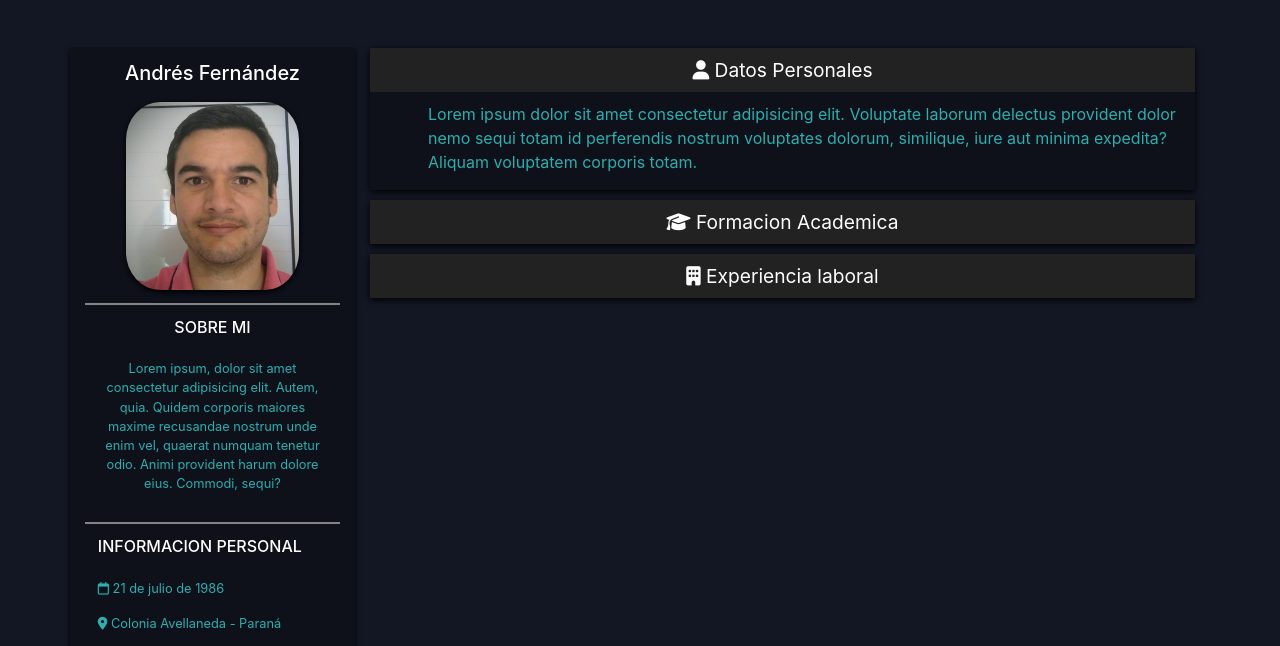
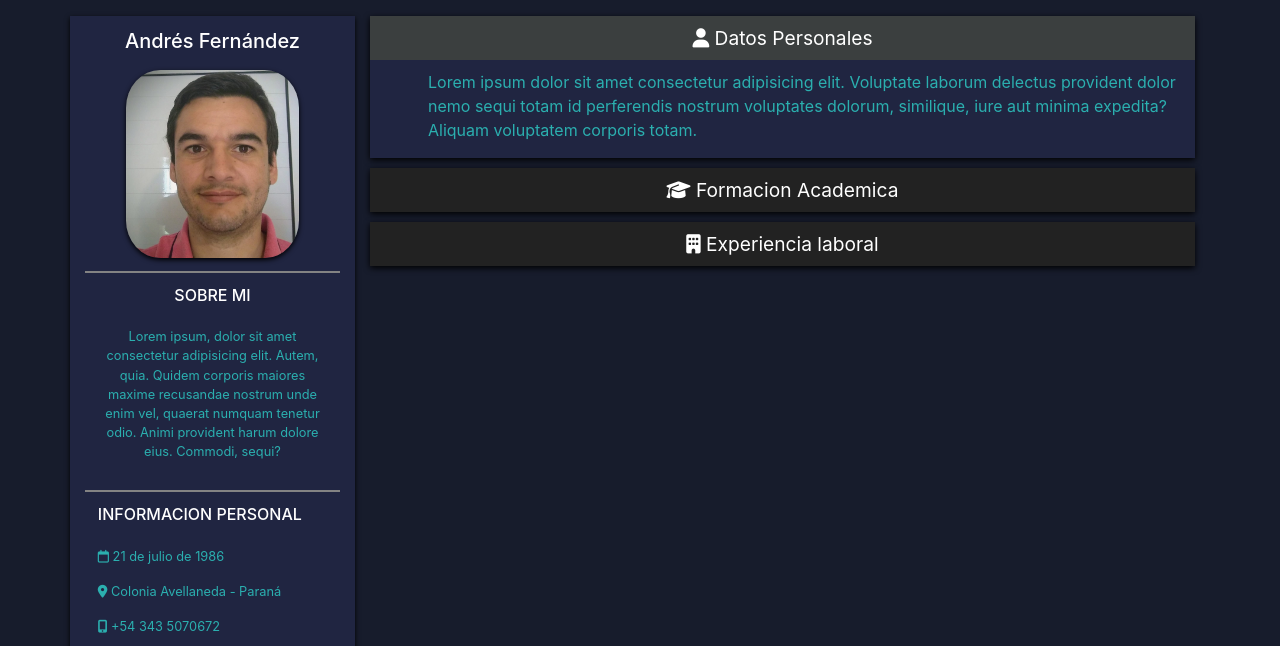
Before and after one commit to andresf103/CV, a plain HTML site: page index.html in a window 1280 px wide. Both pictures are taken after a click on the button "Datos Personales". Shown: the top 646 px of the page. Drawn offline with nearby package versions, Linux system fonts and the light colour scheme.

Commit message:
un poquitito mejor

```diff
--- a/codigo.js
+++ b/codigo.js
@@ -2,11 +2,12 @@ let divColapsables = document.getElementsByClassName("colapsable");
 /** */
 for (let i = 0; i < divColapsables.length; i++) {
     divColapsables[i].addEventListener("click", (ev) => {
-        ev.target.classList.toggle("active");
+        ev.target.classList.toggle("active"); //agregamos o quitamos la clase active
         /* nextElementSibling devuelve el elemento inmediato siguiente, en este caso el bloque de texto que esta escondido. */
         let content = ev.target.nextElementSibling;
         if (content.style.maxHeight) {
             content.style.maxHeight = null;
+            /* o no tiene tamaño o le agregamos el tamaño del contenido */
         } else {
             content.style.maxHeight = content.scrollHeight + "px";
         }
--- a/index.html
+++ b/index.html
@@ -13,7 +13,7 @@
 </head>
 
 <body>
-    <div class="container mt-5">
+    <div class="container mt-3">
         <div class="row">
 
             <div class="col-3 izquierda text-center">
--- a/style.css
+++ b/style.css
@@ -1,7 +1,7 @@
 /* Style the button that is used to open and close the colapsable content */
 
 body {
-    background-color: #131724;
+    background-color: #171c2c;
     color: #fff;
 }
 
@@ -24,7 +24,7 @@ p {
 }
 
 .izquierda {
-    background-color: #0e101a;
+    background-color: #202541;
     box-shadow: 0px 2px 5px black;
 }
 
@@ -62,6 +62,7 @@ p {
     transition: all .2s;
 }
 
+.active,
 .colapsable:hover {
     background-color: rgb(59, 63, 63);
 }
@@ -75,7 +76,7 @@ p {
     max-height: 0;
     overflow: hidden;
     color: #fff;
-    background-color: #0e101a;
+    background-color: #202541;
     margin-bottom: 10px;
     transition: max-height 0.2s ease-out;
 }
```
